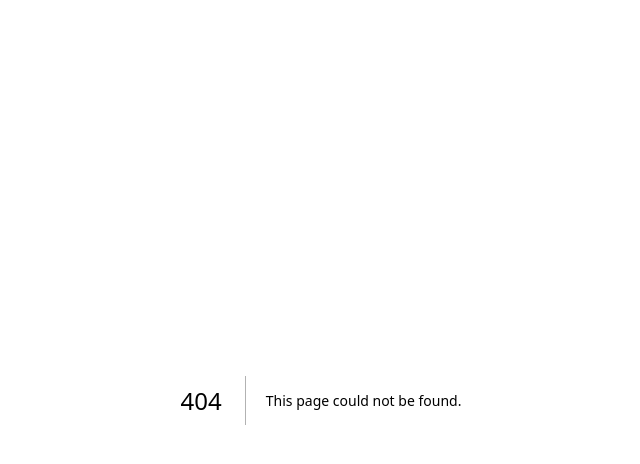
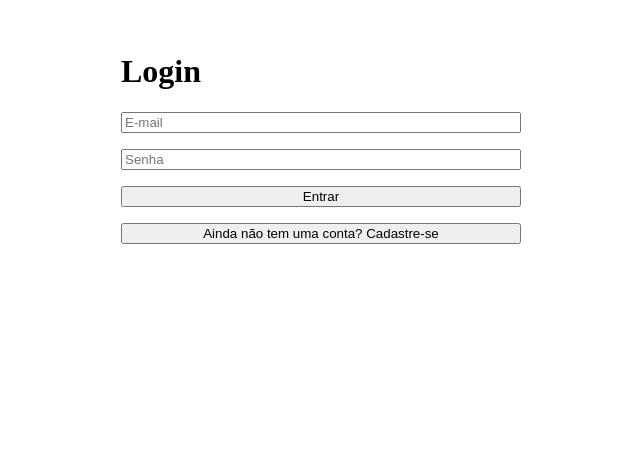
Before and after one commit to gilvanxavierborges-rgb/marketplace-final-v2, a Next.js app: page /auth in a window 1280 px wide. Before the commit this address had no page. Shown: the top 464 px of the page, without its empty margins (319-959 px from the left). Built offline with nearby package versions, Linux system fonts and the light colour scheme.

Commit message:
Create page.tsx

```diff
--- /dev/null
+++ b/app/auth/page.tsx
@@ -0,0 +1,52 @@
+'use client';
+import { useState } from 'react';
+
+export default function AuthPage() {
+  const [email, setEmail] = useState('');
+  const [password, setPassword] = useState('');
+  const [isLogin, setIsLogin] = useState(true);
+  const [loading, setLoading] = useState(false);
+  const [message, setMessage] = useState<string | null>(null);
+
+  const handleSubmit = async (e: React.FormEvent) => {
+    e.preventDefault();
+    setLoading(true);
+    setMessage(null);
+
+    // Lógica para enviar os dados de autenticação
+    // Esta parte do código será conectada ao Supabase mais tarde
+    setTimeout(() => {
+      setMessage(isLogin ? 'Login bem-sucedido.' : 'Cadastro bem-sucedido.');
+      setLoading(false);
+    }, 1500);
+  };
+
+  return (
+    <div style={{ padding: '2rem', maxWidth: '400px', margin: 'auto' }}>
+      <h1>{isLogin ? 'Login' : 'Cadastro'}</h1>
+      <form onSubmit={handleSubmit} style={{ display: 'flex', flexDirection: 'column', gap: '1rem' }}>
+        <input
+          type="email"
+          placeholder="E-mail"
+          value={email}
+          onChange={(e) => setEmail(e.target.value)}
+          required
+        />
+        <input
+          type="password"
+          placeholder="Senha"
+          value={password}
+          onChange={(e) => setPassword(e.target.value)}
+          required
+        />
+        <button type="submit" disabled={loading}>
+          {loading ? 'Processando...' : (isLogin ? 'Entrar' : 'Cadastrar')}
+        </button>
+      </form>
+      {message && <p style={{ textAlign: 'center', marginTop: '1rem', color: 'green' }}>{message}</p>}
+      <button onClick={() => setIsLogin(!isLogin)} style={{ marginTop: '1rem', width: '100%' }}>
+        {isLogin ? 'Ainda não tem uma conta? Cadastre-se' : 'Já tem uma conta? Faça login'}
+      </button>
+    </div>
+  );
+}
```
